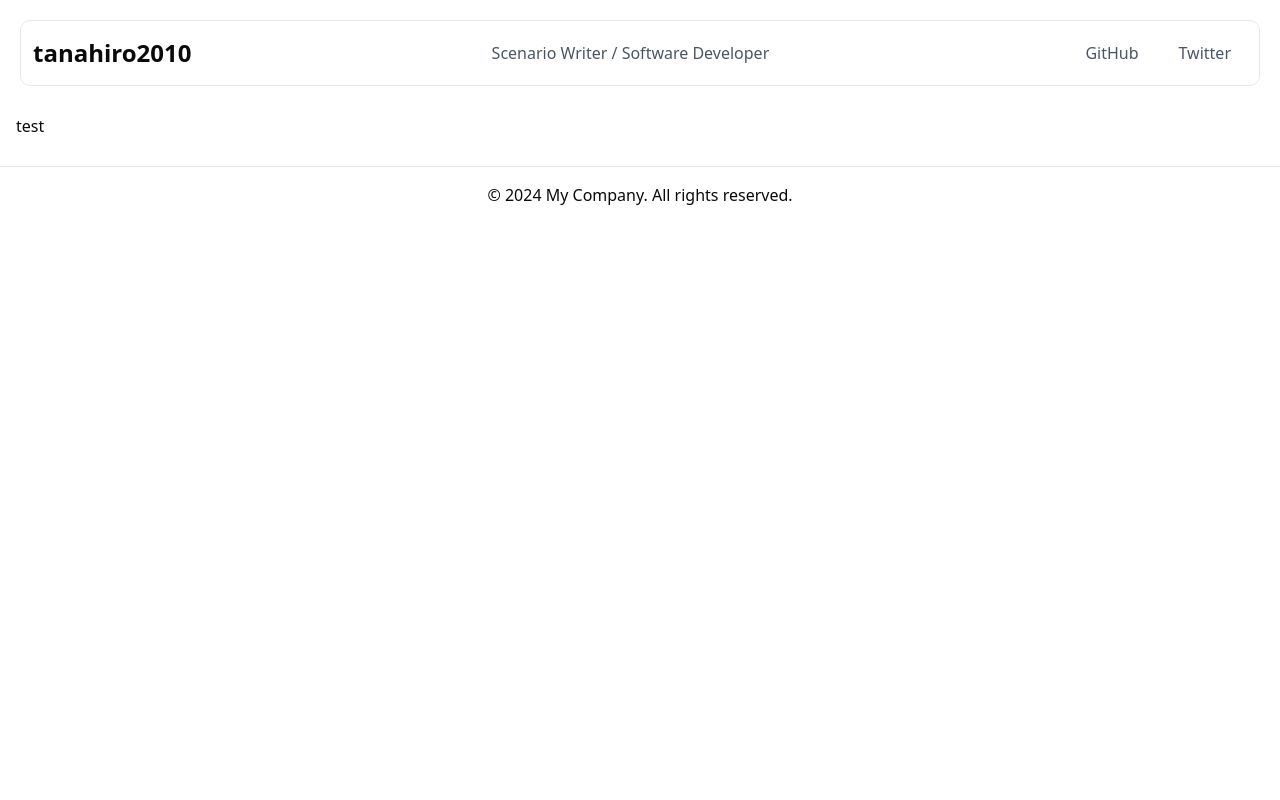
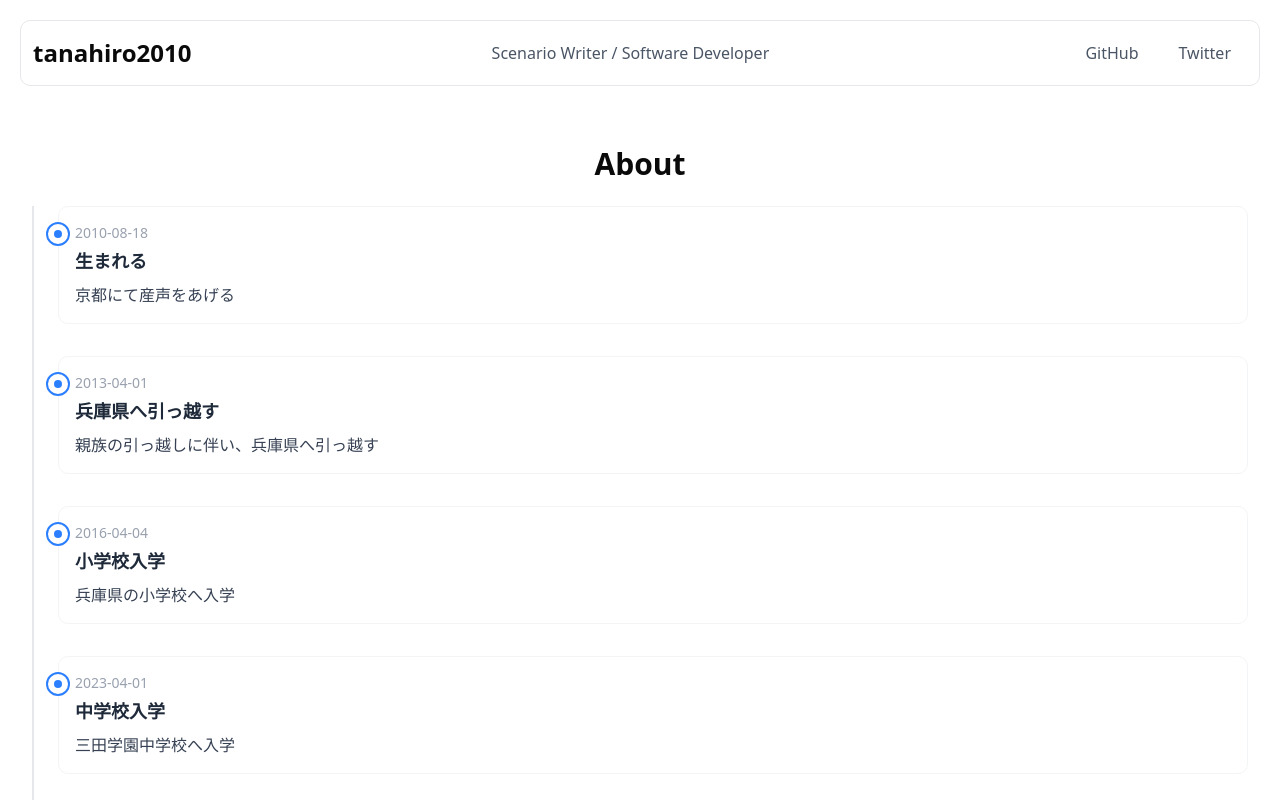
Before and after one commit to tanahiro2010/portfolio, a React (Vite) app: page /about in a window 1280 px wide. Shown: the top 800 px of the page. Built offline with nearby package versions, Linux system fonts and the light colour scheme.

Commit message:
feat: 年表を追加

```diff
--- a/src/app/about.tsx
+++ b/src/app/about.tsx
@@ -1,9 +1,103 @@
-
+type HistoryItem = {
+    date: string;
+    title?: string;
+    description?: string;
+}
+const HISTORY: Array<HistoryItem> = [
+    {
+        date: '2010-08-18',
+        title: '生まれる',
+        description: '京都にて産声をあげる'
+    },
+    {
+        date: '2013-04-01',
+        title: '兵庫県へ引っ越す',
+        description: '親族の引っ越しに伴い、兵庫県へ引っ越す'
+    },
+    {
+        date: '2016-04-04',
+        title: '小学校入学',
+        description: '兵庫県の小学校へ入学'
+    },
+    {
+        date: '2023-04-01',
+        title: '中学校入学',
+        description: '三田学園中学校へ入学'
+    },
+    {
+        date: '2023-05-01',
+        title: 'Zistyに所属',
+        description: 'エンジニアコミュニティZistyに所属し、活動を開始する'
+    },
+    {
+        date: '2024-03-22',
+        title: 'セキュリティ・ミニキャンプ in 大阪に参加',
+        description: '中学一年生にて、セキュリティ・キャンプミニに参加し、セキュリティについて学ぶ'
+    },
+    {
+        date: '2024-10-02',
+        title: 'UniProjectに所属',
+        description: 'デジタル創作サークルUniProjectに所属し、活動を開始する'
+    },
+    {
+        date: '2025-04-07',
+        title: 'UniSchoolに所属',
+        description: '三田学園直属のDX推進チームであるUniSchoolに初期メンバーとして所属',
+    },
+    {
+        date: '2025-06-27',
+        title: 'ネオページ書き初めコンテストにて拙作が中間先行を突破',
+        description: 'ネオページにおける「第一回ネオページ書き初めコンテスト現代ファンタジー部門」にて、拙作が中間選考を突破し、最終選考へ進む'
+    },
+    {
+        date: '2025-10-01',
+        title: '湘南藤沢高専Discordキャンパスに参加',
+        description: '湘南藤沢高専のDiscordキャンパスに参加し、交流を深める'
+    },
+    {
+        date: '2025-11-01',
+        title: '湘南藤沢高専(コミュニティ)にて学生会副会長に就任',
+        description: '湘南藤沢高専にて学生会副会長に就任し、学生会の運営に携わる'
+    },
+    {
+        date: '2026-01-29',
+        title: 'カクヨムにおける「第一回GA Webノベルコンテスト」にて、拙作が中間選考を突破',
+        description: 'カクヨムにおける「第一回GA Webノベルコンテスト」にて、拙作が中間選考を突破し、最終選考へ進む'
+    },
+    {
+        date: '2026-03-02',
+        title: '友人とLLM翻訳システムをコアとするプロジェクトを開発するコミュニティを立ち上げる',
+        description: '友人とともに、LLM翻訳システムをコアとするプロジェクトを開発する「Kotobプロジェクト」を立ち上げる'
+    },
+    {
+        date: '2026-04-19',
+        title: '三田学園中学校を卒業',
+        description: '三田学園中学校を卒業し、次のステップへ進む。僕らの冒険はまだ始まったばかりだ――'
+    }
+]
 
 const About = () => {
     return (
-        <main>
-            test
+        <main className="container mx-auto px-4 py-8">
+            <h1 className="text-3xl font-bold text-center">About</h1>
+            <div className="mt-6">
+                { /* シンプルで影を使わない年表スタイル */}
+                <ul className="relative border-l-2 border-gray-200">
+                    {HISTORY.map((item, index) => (
+                        <li key={index} className="mb-8 ml-6 relative">
+                            <span className="absolute -left-3 top-4 flex items-center justify-center w-6 h-6 bg-white border-2 border-blue-500 rounded-full">
+                                <span className="block w-2 h-2 bg-blue-500 rounded-full"></span>
+                            </span>
+
+                            <div className="bg-white border border-gray-100 rounded-lg p-4">
+                                <p className="text-sm text-gray-400">{item.date}</p>
+                                <h3 className="text-lg font-semibold text-gray-800 mt-1">{item.title}</h3>
+                                <p className="text-gray-700 mt-2">{item.description}</p>
+                            </div>
+                        </li>
+                    ))}
+                </ul>
+            </div>
         </main>
     );
 }
```
